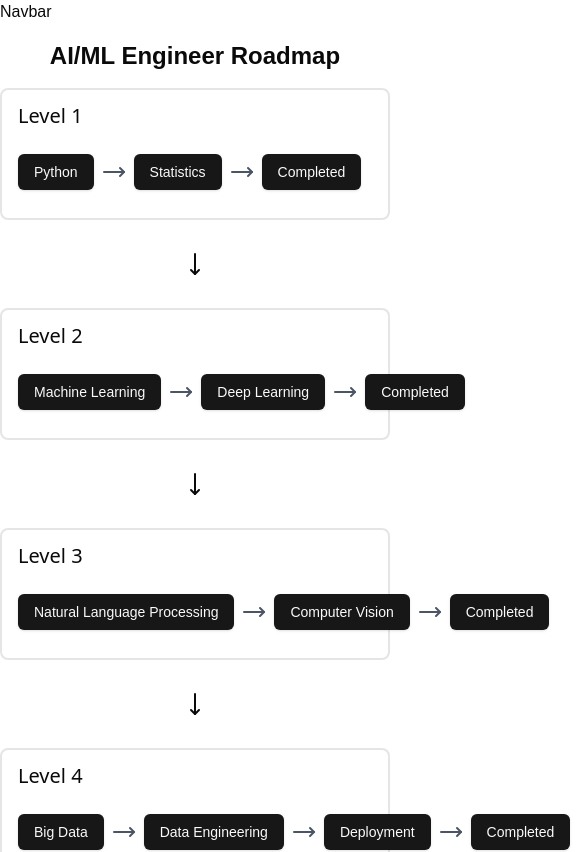
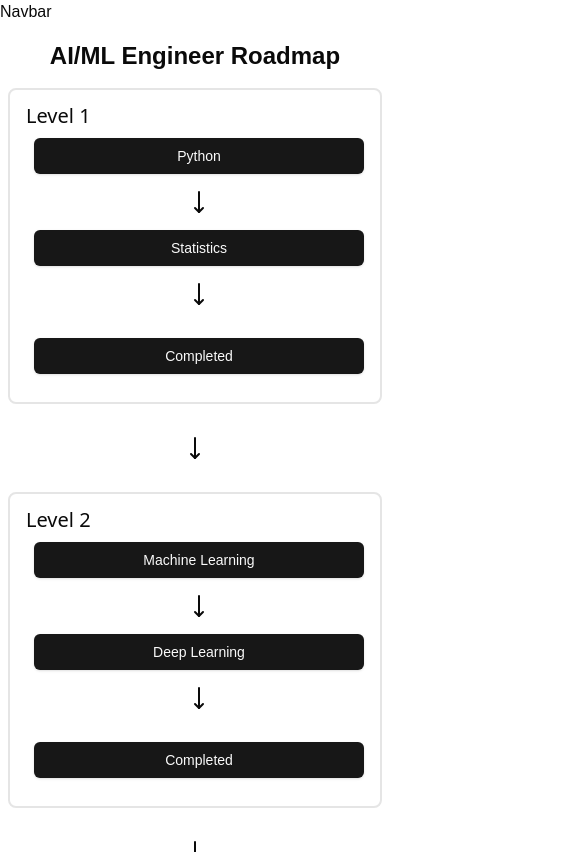
Before and after one commit to Ujjwal05T/learntech, a Next.js app: page /roadmaps/ai-ml-engineer in a window 390 px wide. Shown: the top 852 px of the page, 585 px wide, since content can reach past the window. Built offline with nearby package versions, Linux system fonts and the light colour scheme.

Commit message:
Improved responsiveness

```diff
--- a/src/app/roadmaps/[slug]/page.tsx
+++ b/src/app/roadmaps/[slug]/page.tsx
@@ -104,15 +104,23 @@ export default function RoadmapPage({ params }: PageProps) {
           {Object.keys(roadmap).map((level) => (
             <>
               <div className="flex justify-center">
-                <div className="border-2 px-4 py-3 text-lg rounded-lg w-full sm:w-[60%] md:w-[50%] mx-auto">
+                <div className="border-2 px-4 py-3 text-lg rounded-lg w-full sm:w-[60%] md:w-[50%] mx-2 sm:mx-auto">
                   <div className="font-sans text-xl">
                     <h1> {level}</h1>
                   </div>
-                  <div className="mt-2 flex space-x-2 items-center">
+                  <div className="mt-2 flex flex-col md:flex-row space-x-2 justify-center md:items-center">
                     {Object.keys(roadmap[level]).map((tech) => (
                       <>
+                      <div className="hidden">
+
+                      </div>
                         <Button>{tech}</Button>
+                        <div className="hidden md:flex">
                         <Arrow />
+                        </div>
+                        <div className="md:hidden">
+                        <ArrowDown />
+                        </div>
                       </>
                     ))}
                     <Button className="my-4">Completed</Button>
```
